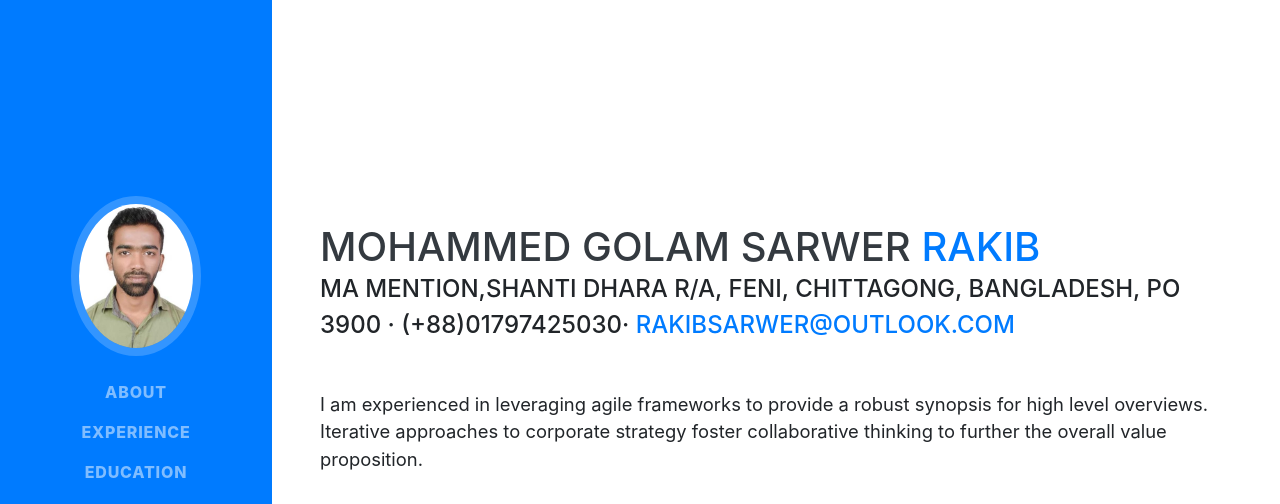
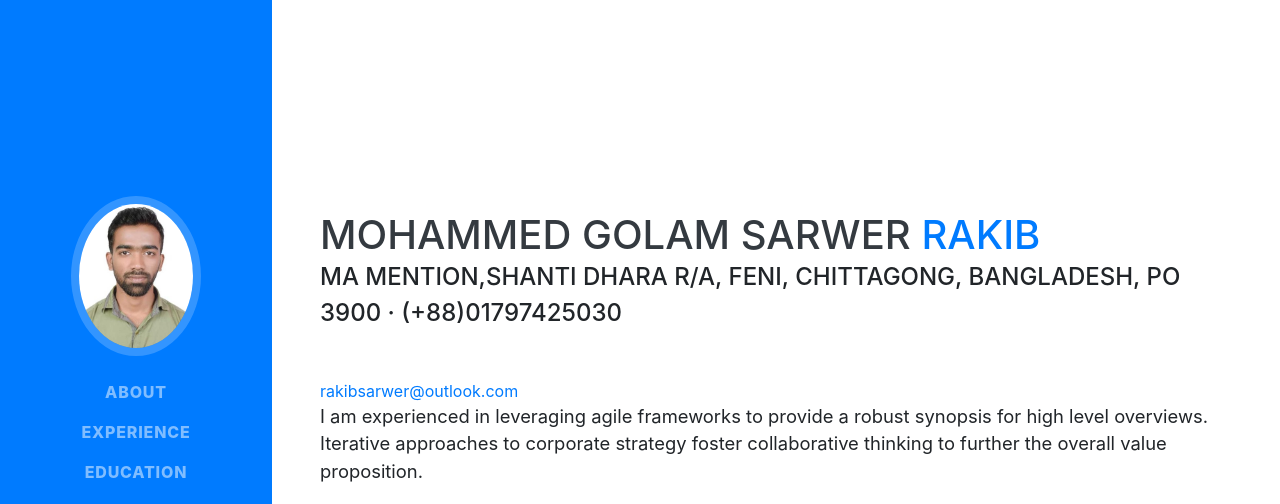
Before and after one commit to rakibsarwer/rakibsarwer.github.io, a website with bundled scripts: page index.html in a window 1280 px wide. Shown: the top 504 px of the page. Built offline with nearby package versions, Linux system fonts and the light colour scheme; a web font is replaced by a local one.

Commit message:
Bio Updated

```diff
--- a/index.html
+++ b/index.html
@@ -66,9 +66,9 @@
         <h1 class="mb-0">Mohammed Golam Sarwer
           <span class="text-primary">Rakib</span>
         </h1>
-        <div class="subheading mb-5">Ma Mention,Shanti Dhara R/A, Feni, Chittagong, Bangladesh, PO 3900 · (+88)01797425030·
-          <a href="mailto:rakibsarwer@outlook.com">rakibsarwer@outlook.com</a>
+        <div class="subheading mb-5">Ma Mention,Shanti Dhara R/A, Feni, Chittagong, Bangladesh, PO 3900 · (+88)01797425030
         </div>
+        <a href="mailto:rakibsarwer@outlook.com">rakibsarwer@outlook.com</a>
         <p class="lead mb-5">I am experienced in leveraging agile frameworks to provide a robust synopsis for high level overviews. Iterative approaches to corporate strategy foster collaborative thinking to further the overall value proposition.</p>
         <div class="social-icons">
           <a href="#">
```
